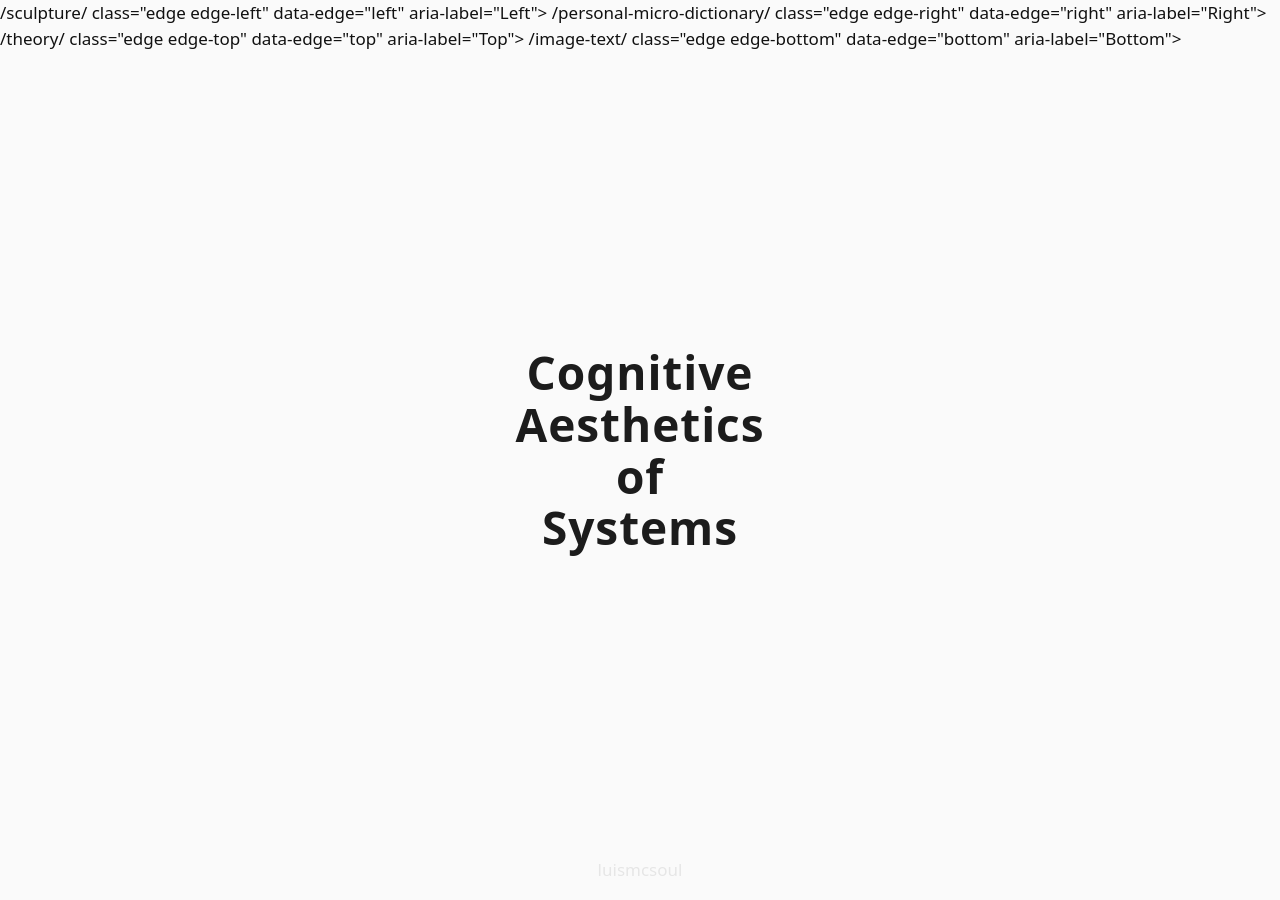
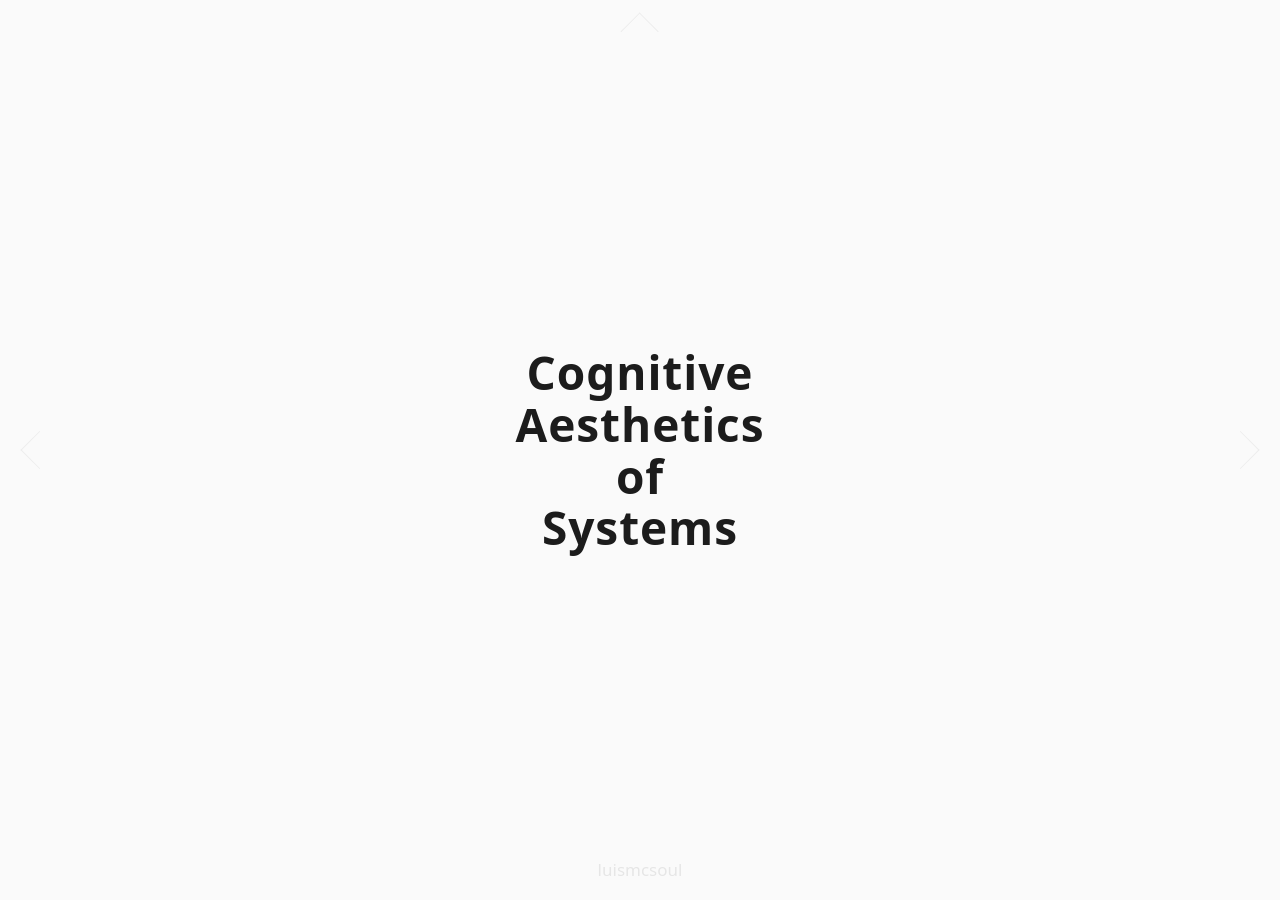
Before and after one commit to luismcsoul/luismcsoul.github.io, a Jekyll site: the page built from index.md, in a window 1280 px wide. Built offline with Jekyll 4.4.1, drawn with Linux system fonts in a browser that asks for light colours.

Commit message:
Update edge-nav.html
updated

```diff
--- a/_includes/edge-nav.html
+++ b/_includes/edge-nav.html
@@ -1,19 +1,19 @@
 <!-- Edge Navigation (desktop hover shows minimal arrows; mobile uses swipe) -->
 <nav class="edge-nav" aria-label="Edge navigation">
   <!-- Left -->
-  {{ '/sculpture/' | relative_url }} class="edge edge-left" data-edge="left" aria-label="Left">
+  <a href="{{ '/sculpture/' | relative_url }}" class="edge edge-left" data-edge="left" aria-label="Left">
     <span class="arrow"></span>
   </a>
   <!-- Right -->
-  {{ '/personal-micro-dictionary/' | relative_url }} class="edge edge-right" data-edge="right" aria-label="Right">
+  <a href="{{ '/personal-micro-dictionary/' | relative_url }}" class="edge edge-right" data-edge="right" aria-label="Right">
     <span class="arrow"></span>
   </a>
   <!-- Top -->
-  {{ '/theory/' | relative_url }} class="edge edge-top" data-edge="top" aria-label="Top">
+  <a href="{{ '/theory/' | relative_url }}" class="edge edge-top" data-edge="top" aria-label="Top">
     <span class="arrow"></span>
   </a>
   <!-- Bottom -->
-  {{ '/image-text/' | relative_url }} class="edge edge-bottom" data-edge="bottom" aria-label="Bottom">
+  <a href="{{ '/image-text/' | relative_url }}" class="edge edge-bottom" data-edge="bottom" aria-label="Bottom">
     <span class="arrow"></span>
   </a>
 </nav>
```
